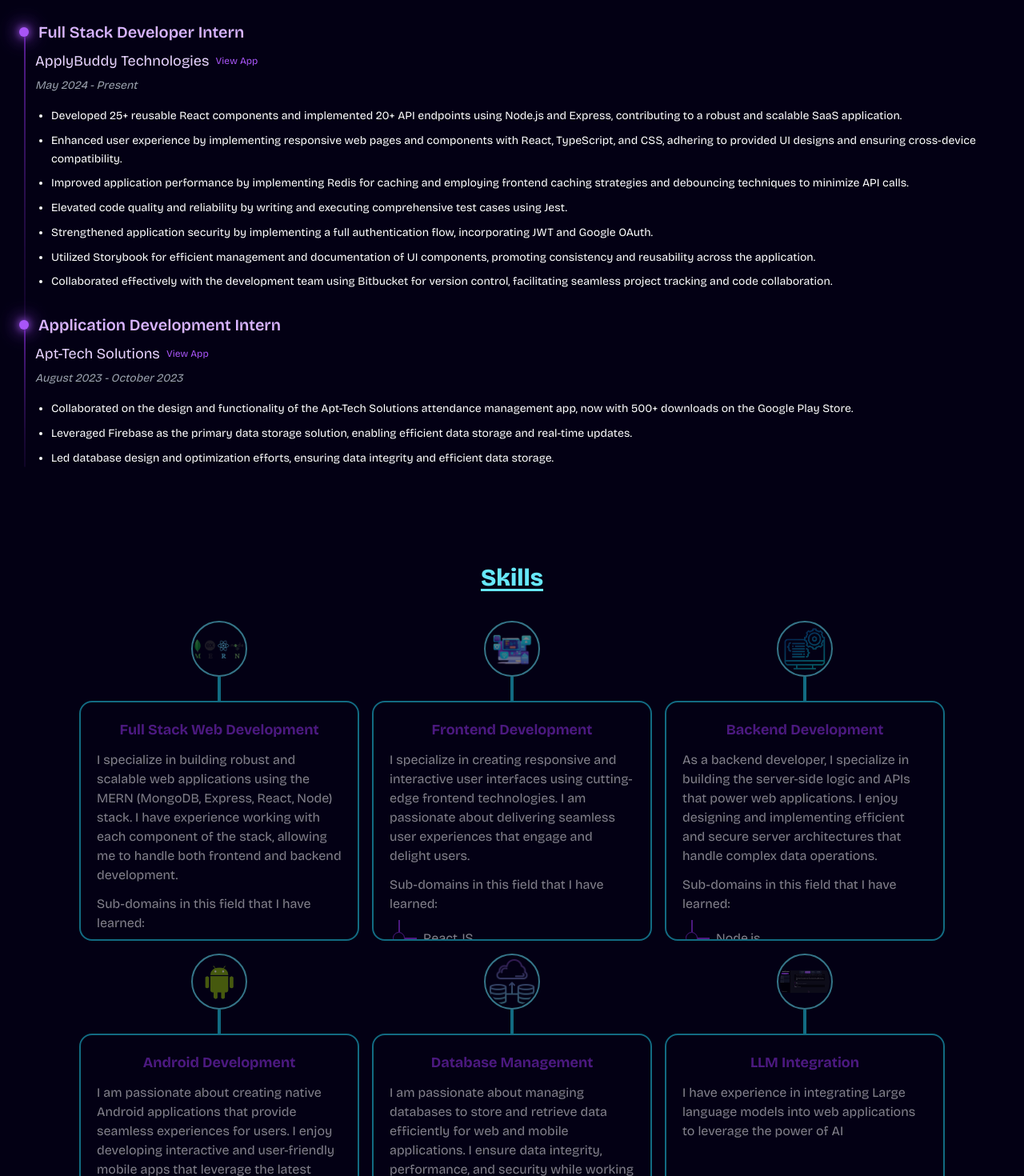
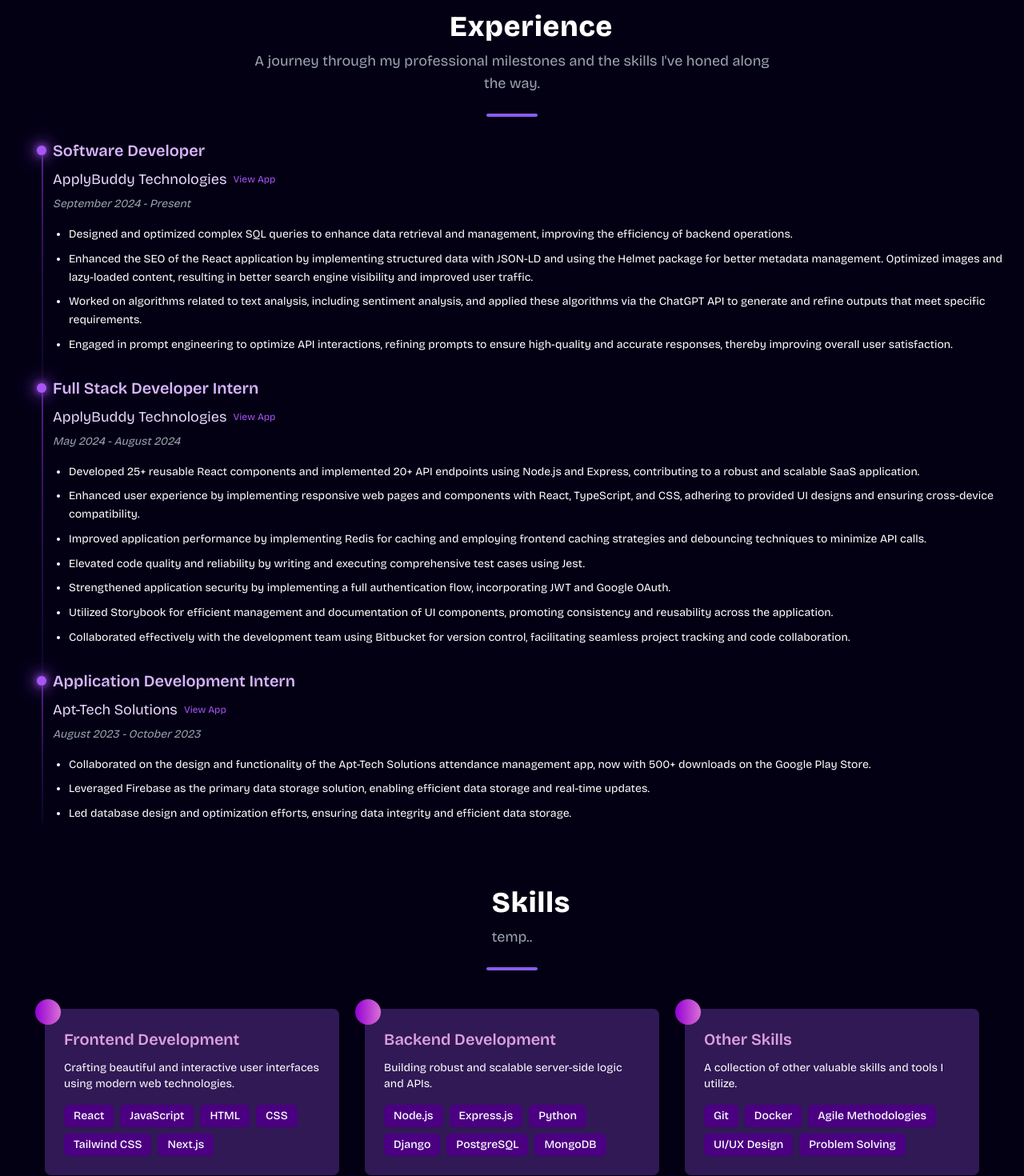
Before and after one commit to Pratik1374/my-portfolio, a React (Vite) app: page / in a window 1280 px wide. Shown: the part 1330-2800 px from the top of the page at 80% size. Built offline with nearby package versions, Linux system fonts and the light colour scheme; some icons are missing.

Commit message:
fixed scrolling issue and some new UI for skills section

```diff
--- a/package.json
+++ b/package.json
@@ -10,11 +10,13 @@
     "preview": "vite preview"
   },
   "dependencies": {
+    "@react-spring/konva": "^9.7.5",
     "cors": "^2.8.5",
     "dotenv": "^16.3.1",
     "express": "^4.18.2",
     "feather-icons-react": "^0.7.0",
     "framer-motion": "^10.12.21",
+    "konva": "^9.3.16",
     "nodemailer": "^6.9.4",
     "react": "^18.2.0",
     "react-card-flip": "^1.2.0",
--- a/src/App.jsx
+++ b/src/App.jsx
@@ -12,7 +12,7 @@
   return (
     <div className="w-full h-auto overflow-x-hidden">
       <Navbar />
-      <div className="my-bg-dark-gradient">
+      <div className="my-bg-dark-gradient px-6 space-y-12">
         <Home />
         <About />
         <Experience/>
--- a/src/components/Navbar.jsx
+++ b/src/components/Navbar.jsx
@@ -22,7 +22,7 @@
     id: "skills",
     title: "Skills",
     icon: <FeatherIcon icon="code" size={"20px"} />,
-  }, // Or 'code'
+  },
   {
     id: "projects",
     title: "Projects",
@@ -46,7 +46,6 @@
   useEffect(() => {
     const handleScroll = () => {
       if (window.scrollY > 0) {
-        // Use window.scrollY
         setIsScrolled(true);
         setIsOpen(false);
       } else {
@@ -146,7 +145,7 @@
                         : index > navLinks.length - 2
                         ? "top-full"
                         : "top-1/2"
-                    } right-full -translate-y-1/2 whitespace-nowrap bg-transparent text-white px-2 py-1 rounded text-sm opacity-0 transition-opacity duration-300 md:group-hover:opacity-100 z-50`}
+                    } right-full -translate-y-1/2 whitespace-nowrap bg-transparent text-white bg-gray-900 border border-purple-200 mr-1 px-2 py-0.5 rounded text-xs opacity-0 transition-opacity duration-300 md:group-hover:opacity-100 z-50`}
                   >
                     {" "}
                     {/* Tooltip */}
--- /dev/null
+++ b/src/components/SectionHeading.jsx
@@ -0,0 +1,83 @@
+// SectionHeading.jsx
+import React, { useEffect, useRef } from "react";
+import FeatherIcon from "feather-icons-react";
+import { motion, useInView, useAnimation } from "framer-motion";
+
+const SectionHeading = ({ title, subtitle, icon }) => {
+  const ref = useRef(null);
+  const isInView = useInView(ref, { once: false, threshold: 0.2 });
+  const controls = useAnimation();
+
+  const containerVariants = {
+    hidden: { opacity: 0, y: 20 },
+    visible: {
+      opacity: 1,
+      y: 0,
+      transition: {
+        duration: 0.5,
+        ease: "easeOut",
+        staggerChildren: 0.2,
+      },
+    },
+  };
+
+  const itemVariants = {
+    hidden: { opacity: 0, y: 20 },
+    visible: { opacity: 1, y: 0 },
+  };
+
+  useEffect(() => {
+    if (isInView) {
+      controls.start("visible");
+    } else {
+      controls.start("hidden");
+    }
+  }, [isInView, controls]);
+
+  return (
+    <motion.div
+      ref={ref}
+      className="flex flex-col items-center text-center mb-12"
+      initial="hidden"
+      animate={controls}
+      variants={containerVariants}
+    >
+      <motion.div
+        className="flex items-center space-x-4"
+        variants={itemVariants}
+      >
+        {icon && (
+          <motion.div variants={itemVariants}>
+            <FeatherIcon
+              icon={icon}
+              size="32"
+              className="text-indigo-500 animate-pulse"
+            />
+          </motion.div>
+        )}
+        <motion.h2
+          className="text-3xl md:text-4xl font-extrabold text-white tracking-wide"
+          variants={itemVariants}
+        >
+          {title}
+        </motion.h2>
+      </motion.div>
+
+      {subtitle && (
+        <motion.p
+          className="mt-2 text-gray-400 text-lg max-w-2xl"
+          variants={itemVariants}
+        >
+          {subtitle}
+        </motion.p>
+      )}
+
+      <motion.div
+        className="w-16 h-1 bg-violet-500 rounded-full mt-6"
+        variants={itemVariants}
+      />
+    </motion.div>
+  );
+};
+
+export default SectionHeading;
--- a/src/data/data.js
+++ b/src/data/data.js
@@ -183,8 +183,7 @@
     description:
       "I have experience in integrating Large language models into web applications to leverage the power of AI",
     image: sihWebsite,
-    subdomains: [
-    ],
+    subdomains: [],
   },
 ];
 
@@ -280,8 +279,20 @@
 export const experience = [
   {
     company: "ApplyBuddy Technologies",
+    role: "Software Developer",
+    duration: "September 2024 - Present",
+    description: [
+      "Designed and optimized complex SQL queries to enhance data retrieval and management, improving the efficiency of backend operations.",
+      "Enhanced the SEO of the React application by implementing structured data with JSON-LD and using the Helmet package for better metadata management. Optimized images and lazy-loaded content, resulting in better search engine visibility and improved user traffic.",
+      "Worked on algorithms related to text analysis, including sentiment analysis, and applied these algorithms via the ChatGPT API to generate and refine outputs that meet specific requirements.",
+      "Engaged in prompt engineering to optimize API interactions, refining prompts to ensure high-quality and accurate responses, thereby improving overall user satisfaction.",
+    ],
+    appLink: "https://applybuddy.co",
+  },
+  {
+    company: "ApplyBuddy Technologies",
     role: "Full Stack Developer Intern",
-    duration: "May 2024 - Present",
+    duration: "May 2024 - August 2024",
     description: [
       "Developed 25+ reusable React components and implemented 20+ API endpoints using Node.js and Express, contributing to a robust and scalable SaaS application.",
       "Enhanced user experience by implementing responsive web pages and components with React, TypeScript, and CSS, adhering to provided UI designs and ensuring cross-device compatibility.",
--- a/src/pages/Experience.jsx
+++ b/src/pages/Experience.jsx
@@ -1,6 +1,7 @@
 import React, { useEffect, useRef } from "react";
 import { experience } from "../data/data";
 import { motion, useInView, useAnimation } from "framer-motion";
+import SectionHeading from "../components/SectionHeading";
 
 const Experience = () => {
   const ref = useRef(null);
@@ -8,8 +9,8 @@
   const lineControls = useAnimation();
 
   const lineVariants = {
-    hidden: { height: 0, opacity: 0 },
-    visible: { height: "calc(100% - 20px)", opacity: 1 },
+    hidden: { opacity: 0 },
+    visible: { opacity: 1 },
   };
 
   useEffect(() => {
@@ -21,10 +22,15 @@
   }, [isInView, lineControls]);
 
   return (
-    <section id="experience" className="container py-10">
-      <h2 className="text-4xl font-bold text-center text-purple-500 mb-12">
-        Experience
-      </h2>
+    <section
+      id="experience"
+      className="w-full flex flex-col items-center justify-center"
+    >
+      <SectionHeading
+        title="Experience"
+        subtitle="A journey through my professional milestones and the skills I've honed along the way."
+        icon="briefcase"
+      />
 
       <div className="relative ml-[12px]" ref={ref}>
         {experience.map((exp, index) => (
@@ -37,18 +43,18 @@
               ease: "easeOut",
               delay: index * 0.2,
             }}
-            className="ml-8 relative -mt-[20px]"
+            className="ml-[30px] relative -mt-[20px]"
           >
             {/* Animated connecting line */}
             <motion.div
-              className="absolute w-[2px] left-[-0.9rem] top-[20px]"
+              className="absolute w-[2px] left-[-0.9rem] top-[20px] h-[calc(100%-20px)]"
               variants={lineVariants}
               initial="hidden"
               animate={lineControls}
               transition={{
-                duration: 1.5, // Increased duration for slower animation
-                delay: index * 0.5, // Reduced delay for smoother staggering
-                ease: "easeInOut", // Smooth easing
+                duration: 1.5,
+                delay: index * 0.5,
+                ease: "easeInOut",
               }}
               style={{
                 background:
@@ -61,7 +67,7 @@
 
             <div className="flex items-center mb-2 -ml-[20px]">
               <motion.div
-                className="w-[12px] h-[12px] bg-purple-500 rounded-full mr-3 neon-dot"
+                className="mr-[8px] w-[12px] h-[12px] bg-purple-500 rounded-full neon-dot"
                 whileHover={{ scale: 1.2 }}
               ></motion.div>
               <h3 className="text-xl font-semibold text-purple-300 hover:text-purple-300 transition duration-200">
--- a/src/pages/Home.jsx
+++ b/src/pages/Home.jsx
@@ -65,11 +65,11 @@
               ease: "linear",
             }}
             initial={{ opacity: 0, scale: 0.5 }}
-            className="p-2 my-tagline-bg mx-[20px] rounded-md max-w-[600px]"
+            className="p-2 my-tagline-bg mx-[20px] rounded-md max-w-[600px] text-center"
           >
-            "Coding is my canvas, and technology is my palette. Through lines of
+            Coding is my canvas, and technology is my palette. Through lines of
             code and pixels of innovation, I paint immersive digital worlds that
-            inspire, engage, and push the boundaries of what's possible."
+            inspire, engage, and push the boundaries of what's possible.
           </motion.p>
           <div className="flex w-full h-full items-center justify-center mt-9">
             <ContactBox />
--- a/src/pages/Skills.jsx
+++ b/src/pages/Skills.jsx
@@ -1,147 +1,202 @@
-import React, { useEffect, useRef, useState } from "react";
-import { mySkills } from "../data/data";
-import { motion } from "framer-motion";
+// import React, { useEffect, useRef, useState } from "react";
+// import { mySkills } from "../data/data";
+// import { motion } from "framer-motion";
 
-const ProgressBar = ({ percentage }) => {
-  const ref = useRef(null);
-  const [isVisible, setIsVisible] = useState(false);
+// const ProgressBar = ({ percentage }) => {
+//   const ref = useRef(null);
+//   const [isVisible, setIsVisible] = useState(false);
 
-  useEffect(() => {
-    const observer = new IntersectionObserver(
-      ([entry]) => {
-        if (entry.isIntersecting) {
-          setIsVisible(true);
-        }
-      },
-      {
-        threshold: 0.1,
-      }
-    );
+//   useEffect(() => {
+//     const observer = new IntersectionObserver(
+//       ([entry]) => {
+//         if (entry.isIntersecting) {
+//           setIsVisible(true);
+//         }
+//       },
+//       {
+//         threshold: 0.1,
+//       }
+//     );
 
-    if (ref.current) {
-      observer.observe(ref.current);
-    }
+//     if (ref.current) {
+//       observer.observe(ref.current);
+//     }
 
-    return () => {
-      if (ref.current) {
-        observer.unobserve(ref.current);
-      }
-    };
-  }, []);
+//     return () => {
+//       if (ref.current) {
+//         observer.unobserve(ref.current);
+//       }
+//     };
+//   }, []);
+
+//   return (
+//     <span className="w-full h-2 bg-white rounded-md inline-flex mt-2" ref={ref}>
+//       <motion.span
+//         initial={{ x: "-100%", opacity: 0 }}
+//         animate={{ x: isVisible ? 0 : "-100%", opacity: isVisible ? 1 : 0 }}
+//         transition={{ duration: 0.5, delay: isVisible ? 0.5 : 0 }}
+//         style={{ width: `${percentage}%` }}
+//         className="h-full bg-gradient-to-r from-blue-600 via-blue-400 to-blue-200 rounded-md relative"
+//       >
+//         <span className="absolute -top-7 right-0">{percentage}%</span>
+//       </motion.span>
+//     </span>
+//   );
+// };
+
+// const SkillItem = ({ skill }) => (
+//   <div
+//     key={skill.title}
+//     className="flex flex-col justify-center items-center m-2 animate-pulse hover:animate-none cursor-pointer"
+//   >
+//     <img
+//       src={skill.image}
+//       alt=""
+//       className="p-0.5 rounded-full h-[70px] w-[70px] border-cyan-300 border-2 object-contain"
+//     />
+//     <span className="border-cyan-400 border-2 h-[30px] w-[2px] "></span>
+//     <div className="rounded-2xl h-[300px] w-[350px] border-cyan-400 border-2 overflow-hidden hover:overflow-auto p-2">
+//       <h3 className="mt-3 text-center font-bold text-lg text-purple-600">
+//         {skill.title}
+//       </h3>
+//       <p className="m-3">{skill.description}</p>
+//       {skill?.subdomains.length > 0 && (
+//         <>
+//           <p className="ml-3 mb-2">
+//             Sub-domains in this field that I have learned:
+//           </p>
+//           {skill.subdomains.map((subdomain) => (
+//             <div key={subdomain.title} className="ml-4 flex items-center group">
+//               <div className="flex flex-col items-center">
+//                 <span className="h-[15px] w-[2px] border-purple-600 border-[1.5px]" />
+//                 <span className="rounded-full h-[15px] w-[15px] border-purple-600 border-[1.5px] group-hover:bg-purple-600" />
+//                 <span className="h-[15px] w-[2px] border-purple-600 border-[1.5px]" />
+//               </div>
+//               <span className="h-[2px] w-[15px] border-purple-600 border-[1.5px]" />
+//               <div className="relative">
+//                 <p className="ml-2 group-hover:text-purple-400 group-hover:font-extrabold">
+//                   {subdomain.title}
+//                 </p>
+//                 <div
+//                   className="flex invisible w-[250px] top-7 left-2
+//                         absolute group-hover:visible bg-violet-400 z-10
+//                         text-black p-2 border-2 rounded-lg"
+//                 >
+//                   {subdomain.description}
+//                 </div>
+//               </div>
+//             </div>
+//           ))}
+//         </>
+//       )}
+//     </div>
+//   </div>
+// );
+
+// const Skills = () => {
+//   return (
+//     <section id="skills" className="my-bg-dark-gradient py-20">
+//       <div className="flex flex-col justify-center items-center mx-2">
+//         <p className="text-3xl mb-4 underline underline-offset-4 text-cyan-300 font-extrabold">
+//           Skills
+//         </p>
+//         <div className="mx-2 flex flex-wrap justify-center mt-3">
+//           {mySkills.map((skill) => (
+//             <SkillItem key={skill.title} skill={skill} />
+//           ))}
+//         </div>
+//       </div>
+//       <div className="flex justify-center my-8">
+//         <p className="text-lg text-cyan-400 font-semibold outline-sky-800 outline-dashed p-1">
+//           Programming Languages and Frameworks
+//         </p>
+//       </div>
+//       <div className="flex w-full justify-center flex-col lg:flex-row lg:justify-around items-center">
+//         <div className="flex w-5/6 flex-col lg:w-1/3">
+//           {[
+//             { title: "Javascript", percentage: 85 },
+//             { title: "C++", percentage: 85 },
+//             { title: "Java", percentage: 75 },
+//             { title: "C", percentage: 65 },
+//             { title: "HTML & CSS", percentage: 80 },
+//           ].map((item) => (
+//             <div key={item.title} className="overflow-x-hidden">
+//               <p className="text-sm uppercase font-medium">{item.title}</p>
+//               <ProgressBar percentage={item.percentage} />
+//             </div>
+//           ))}
+//         </div>
+//         <div className="flex w-5/6 flex-col lg:w-1/3">
+//           {[
+//             { title: "React JS", percentage: 90 },
+//             { title: "Node JS", percentage: 80 },
+//             { title: "Tailwind CSS", percentage: 70 },
+//             { title: "SQL & NoSQL", percentage: 80 },
+//             { title: "Git & GitHub", percentage: 85 },
+//           ].map((item) => (
+//             <div key={item.title} className="overflow-x-hidden">
+//               <p className="text-sm uppercase font-medium">{item.title}</p>
+//               <ProgressBar percentage={item.percentage} />
+//             </div>
+//           ))}
+//         </div>
+//       </div>
+//     </section>
+//   );
+// };
+
+// export default Skills;
+
+import React from 'react';
+import SectionHeading from '../components/SectionHeading';
+
+const Skills = () => {
+  const skillsData = [
+    {
+      category: 'Frontend Development',
+      description: 'Crafting beautiful and interactive user interfaces using modern web technologies.',
+      skills: ['React', 'JavaScript', 'HTML', 'CSS', 'Tailwind CSS', 'Next.js'],
+    },
+    {
+      category: 'Backend Development',
+      description: 'Building robust and scalable server-side logic and APIs.',
+      skills: ['Node.js', 'Express.js', 'Python', 'Django', 'PostgreSQL', 'MongoDB'],
+    },
+    {
+      category: 'Other Skills',
+      description: 'A collection of other valuable skills and tools I utilize.',
+      skills: ['Git', 'Docker', 'Agile Methodologies', 'UI/UX Design', 'Problem Solving'],
+    },
+  ];
 
   return (
-    <span className="w-full h-2 bg-white rounded-md inline-flex mt-2" ref={ref}>
-      <motion.span
-        initial={{ x: "-100%", opacity: 0 }}
-        animate={{ x: isVisible ? 0 : "-100%", opacity: isVisible ? 1 : 0 }}
-        transition={{ duration: 0.5, delay: isVisible ? 0.5 : 0 }}
-        style={{ width: `${percentage}%` }}
-        className="h-full bg-gradient-to-r from-blue-600 via-blue-400 to-blue-200 rounded-md relative"
-      >
-        <span className="absolute -top-7 right-0">{percentage}%</span>
-      </motion.span>
-    </span>
-  );
-};
+    <div className="bg-transparent p-8 rounded-lg shadow-lg">
+      <SectionHeading
+        title="Skills"
+        subtitle="temp.."
+        icon="code"
+      />
 
-const SkillItem = ({ skill }) => (
-  <div
-    key={skill.title}
-    className="flex flex-col justify-center items-center m-2 animate-pulse hover:animate-none cursor-pointer"
-  >
-    <img
-      src={skill.image}
-      alt=""
-      className="p-0.5 rounded-full h-[70px] w-[70px] border-cyan-300 border-2 object-contain"
-    />
-    <span className="border-cyan-400 border-2 h-[30px] w-[2px] "></span>
-    <div className="rounded-2xl h-[300px] w-[350px] border-cyan-400 border-2 overflow-hidden hover:overflow-auto p-2">
-      <h3 className="mt-3 text-center font-bold text-lg text-purple-600">
-        {skill.title}
-      </h3>
-      <p className="m-3">{skill.description}</p>
-      {skill?.subdomains.length > 0 && (
-        <>
-          <p className="ml-3 mb-2">
-            Sub-domains in this field that I have learned:
-          </p>
-          {skill.subdomains.map((subdomain) => (
-            <div key={subdomain.title} className="ml-4 flex items-center group">
-              <div className="flex flex-col items-center">
-                <span className="h-[15px] w-[2px] border-purple-600 border-[1.5px]" />
-                <span className="rounded-full h-[15px] w-[15px] border-purple-600 border-[1.5px] group-hover:bg-purple-600" />
-                <span className="h-[15px] w-[2px] border-purple-600 border-[1.5px]" />
-              </div>
-              <span className="h-[2px] w-[15px] border-purple-600 border-[1.5px]" />
-              <div className="relative">
-                <p className="ml-2 group-hover:text-purple-400 group-hover:font-extrabold">
-                  {subdomain.title}
-                </p>
-                <div
-                  className="flex invisible w-[250px] top-7 left-2
-                        absolute group-hover:visible bg-violet-400 z-10
-                        text-black p-2 border-2 rounded-lg"
+      <div className="grid grid-cols-1 md:grid-cols-2 lg:grid-cols-3 gap-8">
+        {skillsData.map((category, index) => (
+          <div key={index} className="bg-[#301955] p-6 rounded-lg shadow-md relative">
+            <div className="absolute -top-3 -left-3 w-8 h-8 rounded-full bg-gradient-to-r from-[#9400D3] to-[#DA70D6]"></div>
+            <h3 className="text-xl font-semibold text-[#DDA0DD] mb-3">{category.category}</h3>
+            <p className="text-sm text-[#THISTLE] mb-4">{category.description}</p>
+            <ul className="flex flex-wrap gap-2">
+              {category.skills.map((skill, skillIndex) => (
+                <li
+                  key={skillIndex}
+                  className="bg-[#4B0082] text-white px-3 py-1 rounded-md text-sm font-medium shadow-sm hover:bg-[#800080] transition duration-300"
                 >
-                  {subdomain.description}
-                </div>
-              </div>
-            </div>
-          ))}
-        </>
-      )}
+                  {skill}
+                </li>
+              ))}
+            </ul>
+          </div>
+        ))}
+      </div>
     </div>
-  </div>
-);
-
-const Skills = () => {
-  return (
-    <section id="skills" className="my-bg-dark-gradient py-20">
-      <div className="flex flex-col justify-center items-center mx-2">
-        <p className="text-3xl mb-4 underline underline-offset-4 text-cyan-300 font-extrabold">
-          Skills
-        </p>
-        <div className="mx-2 flex flex-wrap justify-center mt-3">
-          {mySkills.map((skill) => (
-            <SkillItem key={skill.title} skill={skill} />
-          ))}
-        </div>
-      </div>
-      <div className="flex justify-center my-8">
-        <p className="text-lg text-cyan-400 font-semibold outline-sky-800 outline-dashed p-1">
-          Programming Languages and Frameworks
-        </p>
-      </div>
-      <div className="flex w-full justify-center flex-col lg:flex-row lg:justify-around items-center">
-        <div className="flex w-5/6 flex-col lg:w-1/3">
-          {[
-            { title: "Javascript", percentage: 85 },
-            { title: "C++", percentage: 85 },
-            { title: "Java", percentage: 75 },
-            { title: "C", percentage: 65 },
-            { title: "HTML & CSS", percentage: 80 },
-          ].map((item) => (
-            <div key={item.title} className="overflow-x-hidden">
-              <p className="text-sm uppercase font-medium">{item.title}</p>
-              <ProgressBar percentage={item.percentage} />
-            </div>
-          ))}
-        </div>
-        <div className="flex w-5/6 flex-col lg:w-1/3">
-          {[
-            { title: "React JS", percentage: 90 },
-            { title: "Node JS", percentage: 80 },
-            { title: "Tailwind CSS", percentage: 70 },
-            { title: "SQL & NoSQL", percentage: 80 },
-            { title: "Git & GitHub", percentage: 85 },
-          ].map((item) => (
-            <div key={item.title} className="overflow-x-hidden">
-              <p className="text-sm uppercase font-medium">{item.title}</p>
-              <ProgressBar percentage={item.percentage} />
-            </div>
-          ))}
-        </div>
-      </div>
-    </section>
   );
 };
 
```
Also changed, not shown: src/index.css (+58 -0 lines), 1 other file (tests, documents, lock files or other folders).
